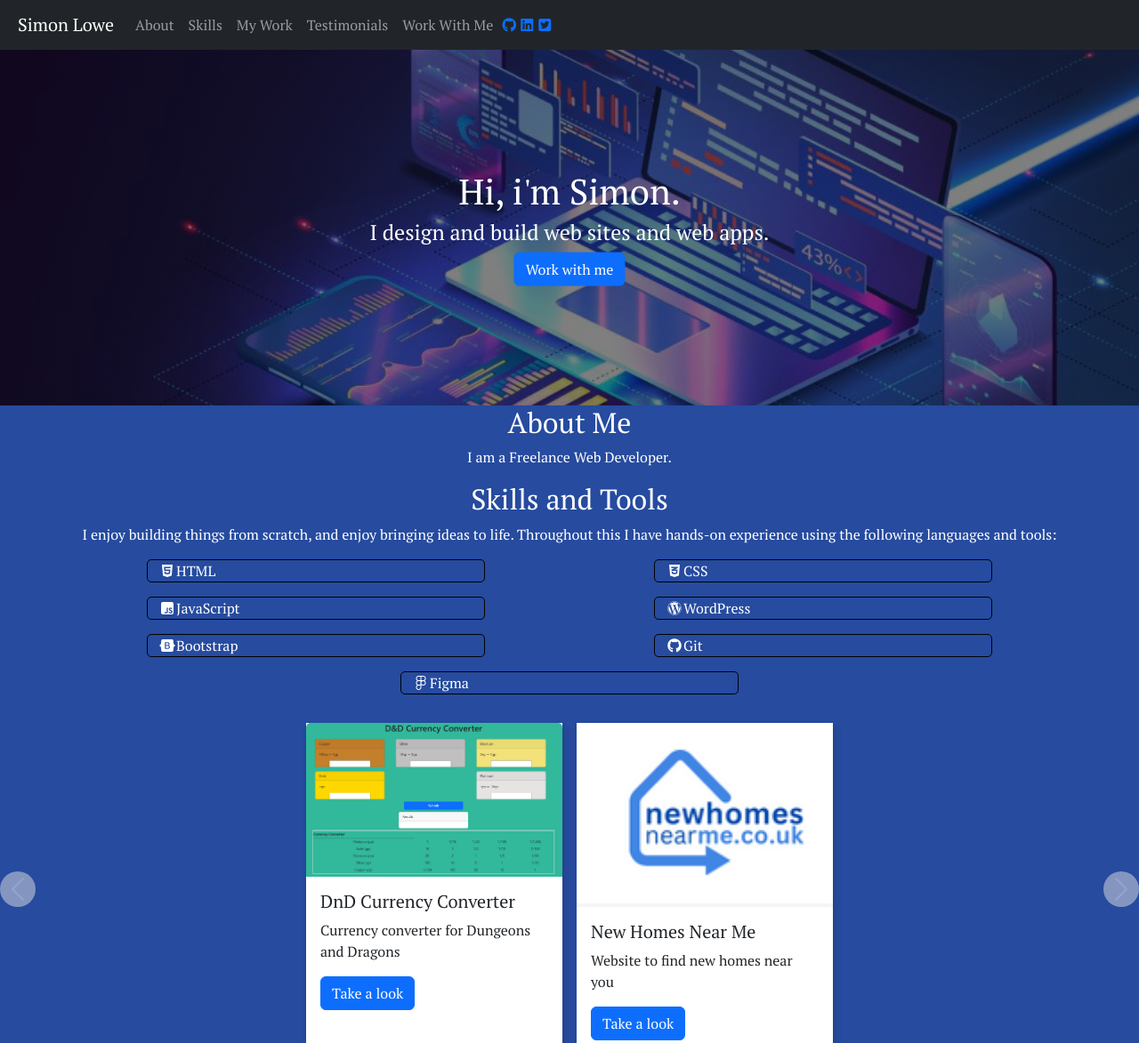
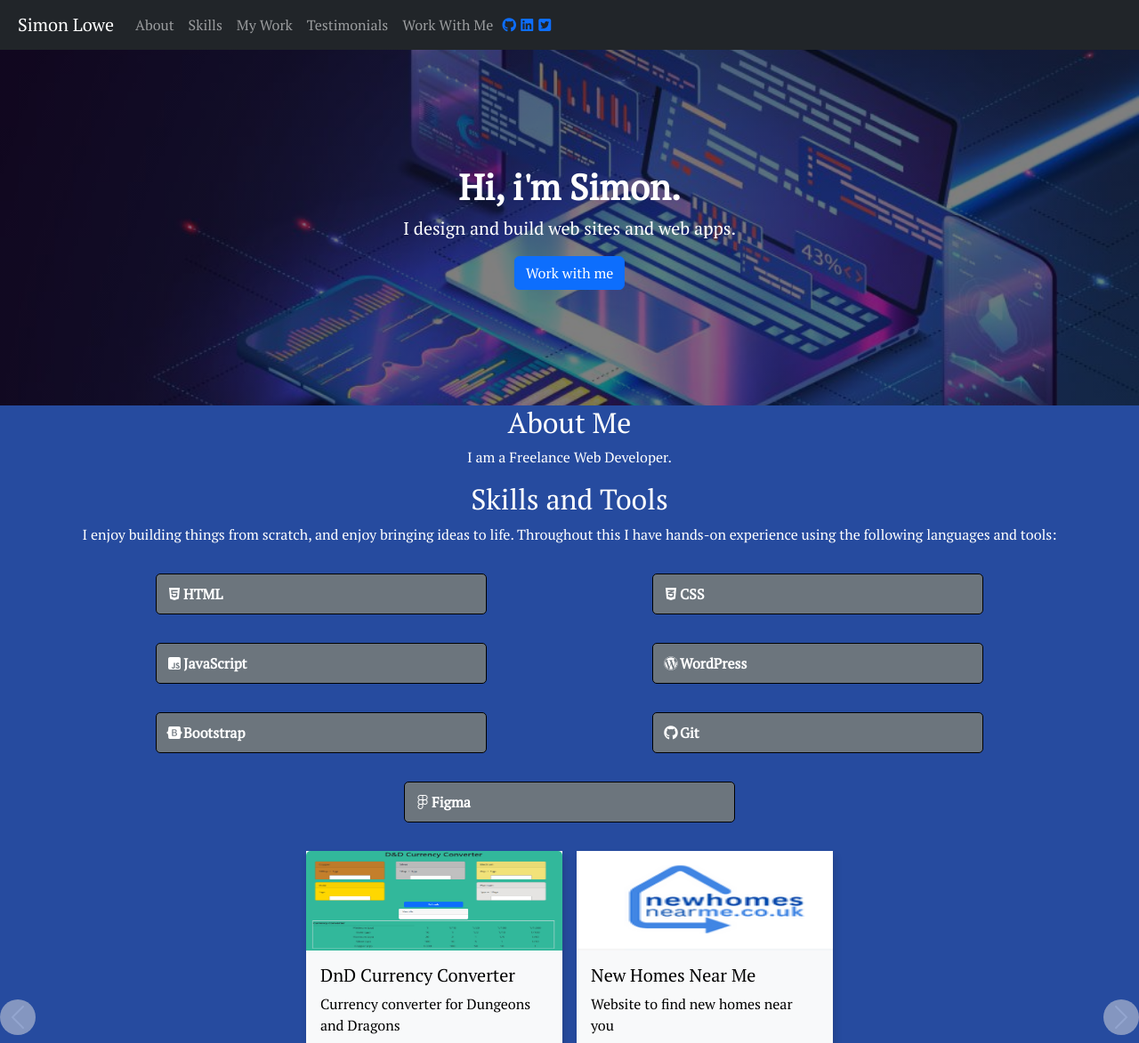
Before and after one commit to LoweSimon/portfolio-site-v2, a plain HTML site: page dist/index.html in a window 1280 px wide. Shown: the top 1173 px of the page at 89% size. Drawn offline with nearby package versions, Linux system fonts and the light colour scheme.

Commit message:
Working on Styling

```diff
--- a/css/style.css
+++ b/css/style.css
@@ -40,6 +40,7 @@ div {
 .skillSet   {
     border: 1px solid black;
     border-radius: 5px;
+    padding: 10px;
 }
 
 .cards-wrapper  {
@@ -53,12 +54,20 @@ div {
     max-height: 100%;
 }
 
+.card-img-top   {
+    height: 30%;
+}
+
 .card   {
     margin: 0 0.5rem;
     box-shadow: 2px 6px 8px 0 rgba(22, 22, 26, 0.18);
     border: none;
     border-radius: 0;
     width: 18rem;
+}
+
+.card-title, .card-text {
+    color: black;
 }
 
 .carousel-inner {
--- a/dist/index.html
+++ b/dist/index.html
@@ -43,8 +43,8 @@
     <!-- Hero Section -->
     <div class="hero-image">
         <div class="hero-text">
-            <h1>Hi, i'm Simon.</h1>
-            <h4>I design and build web sites and web apps.</h4>
+            <h1 class="fw-bold">Hi, i'm Simon.</h1>
+            <p class="lead">I design and build web sites and web apps.</p>
             <button type="button" class="btn btn-primary">Work with me</button>
         </div>
     </div>
@@ -63,36 +63,36 @@
             <p>I enjoy building things from scratch, and enjoy bringing ideas to life. Throughout this I have hands-on experience using the following languages and tools:</p>
         </div>
 
-            <div class="row pb-3 align-items-start">
-                <div class="col-4 mx-auto htmlSkill skillSet" id="htmlSkill">
-                    <i class="fa-brands fa-html5 fa-fw"></i><span>HTML</span>
+            <div class="row pb-3 pt-3 mx-auto align-items-start">
+                <div class="col-sm-4 mx-auto htmlSkill skillSet bg-secondary" id="htmlSkill">
+                    <i class="fa-brands fa-html5 fa-fw"></i><span class="fw-bold">HTML</span>
                 </div>
-                <div class="col-4 mx-auto cssSkill skillSet" id="cssSkill">
-                    <i class="fa-brands fa-css3-alt fa-fw"></i><span>CSS</span>
+                <div class="col-sm-4 mx-auto cssSkill skillSet bg-secondary" id="cssSkill">
+                    <i class="fa-brands fa-css3-alt fa-fw"></i><span class="fw-bold">CSS</span>
                 </div>
             </div>
 
-            <div class="row pb-3 align-items-start">
-                <div class="col-4 mx-auto javascriptSkill skillSet" id="javascriptSkill">
-                    <i class="fa-brands fa-square-js fa-fw"></i><span>JavaScript</span>
+            <div class="row pb-3 pt-3 mx-auto align-items-start">
+                <div class="col-sm-4 mx-auto javascriptSkill skillSet bg-secondary" id="javascriptSkill">
+                    <i class="fa-brands fa-square-js fa-fw"></i><span class="fw-bold">JavaScript</span>
                 </div>
-                <div class="col-4 mx-auto wordpressSkill skillSet" id="wordpressSkill">
-                    <i class="fa-brands fa-wordpress fa-fw"></i><span>WordPress</span>
+                <div class="col-sm-4 mx-auto wordpressSkill skillSet bg-secondary" id="wordpressSkill">
+                    <i class="fa-brands fa-wordpress fa-fw"></i><span class="fw-bold">WordPress</span>
                 </div>
             </div>
 
-            <div class="row pb-3 align-items-start">
-                <div class="col-4 mx-auto bootstrapSkill skillSet" id="bootstrapSkill">
-                    <i class="fa-brands fa-bootstrap fa-fw"></i><span>Bootstrap</span>
+            <div class="row pb-3 pt-3 mx-auto align-items-start">
+                <div class="col-sm-4 mx-auto bootstrapSkill skillSet bg-secondary" id="bootstrapSkill">
+                    <i class="fa-brands fa-bootstrap fa-fw"></i><span class="fw-bold">Bootstrap</span>
                 </div>
-                <div class="col-4 mx-auto gitSkill skillSet" id="gitSkill">
-                    <i class="fa-brands fa-github fa-fw"></i><span>Git</span>
+                <div class="col-sm-4 mx-auto gitSkill skillSet bg-secondary" id="gitSkill">
+                    <i class="fa-brands fa-github fa-fw"></i><span class="fw-bold">Git</span>
                 </div>
             </div>
 
-            <div class="row pb-3 align-items-start">
-                <div class="col-4 mx-auto figmaSkill skillSet" id="figmaSkill">
-                    <i class="fa-brands fa-figma fa-fw"></i><span>Figma</span>
+            <div class="row pb-3 pt-3 mx-auto align-items-start">
+                <div class="col-sm-4 mx-auto figmaSkill skillSet bg-secondary" id="figmaSkill">
+                    <i class="fa-brands fa-figma fa-fw"></i><span class="fw-bold">Figma</span>
                 </div>
             </div>
     </div>
@@ -102,7 +102,7 @@
         <div class="carousel-inner">
             <div class="carousel-item active">
                 <div class="cards-wrapper">
-                    <div class="card d-block">
+                    <div class="card d-block bg-light">
                         <img src="/images/dndconverter.png" class="card-img-top" alt="DnD Converter">
                         <div class="card-body">
                             <h5 class="card-title">DnD Currency Converter</h5>
@@ -111,7 +111,7 @@
                         </div>
                     </div>
 
-                    <div class="card d-block">
+                    <div class="card d-block bg-light   ">
                         <img src="/images/NewHomes.PNG" class="card-img-top" alt="New Homes Near Me">
                         <div class="card-body">
                             <h5 class="card-title">New Homes Near Me</h5>
```
